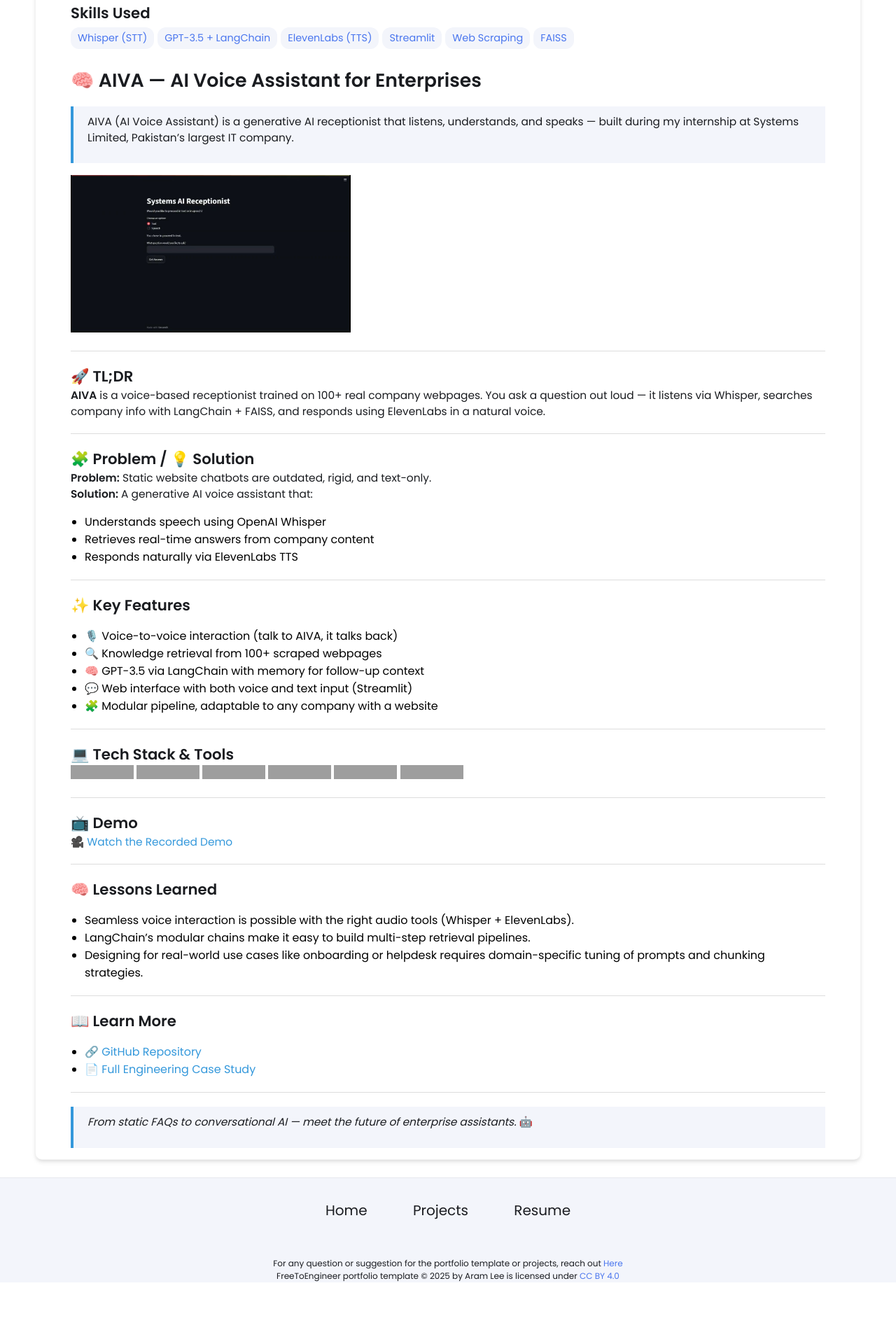
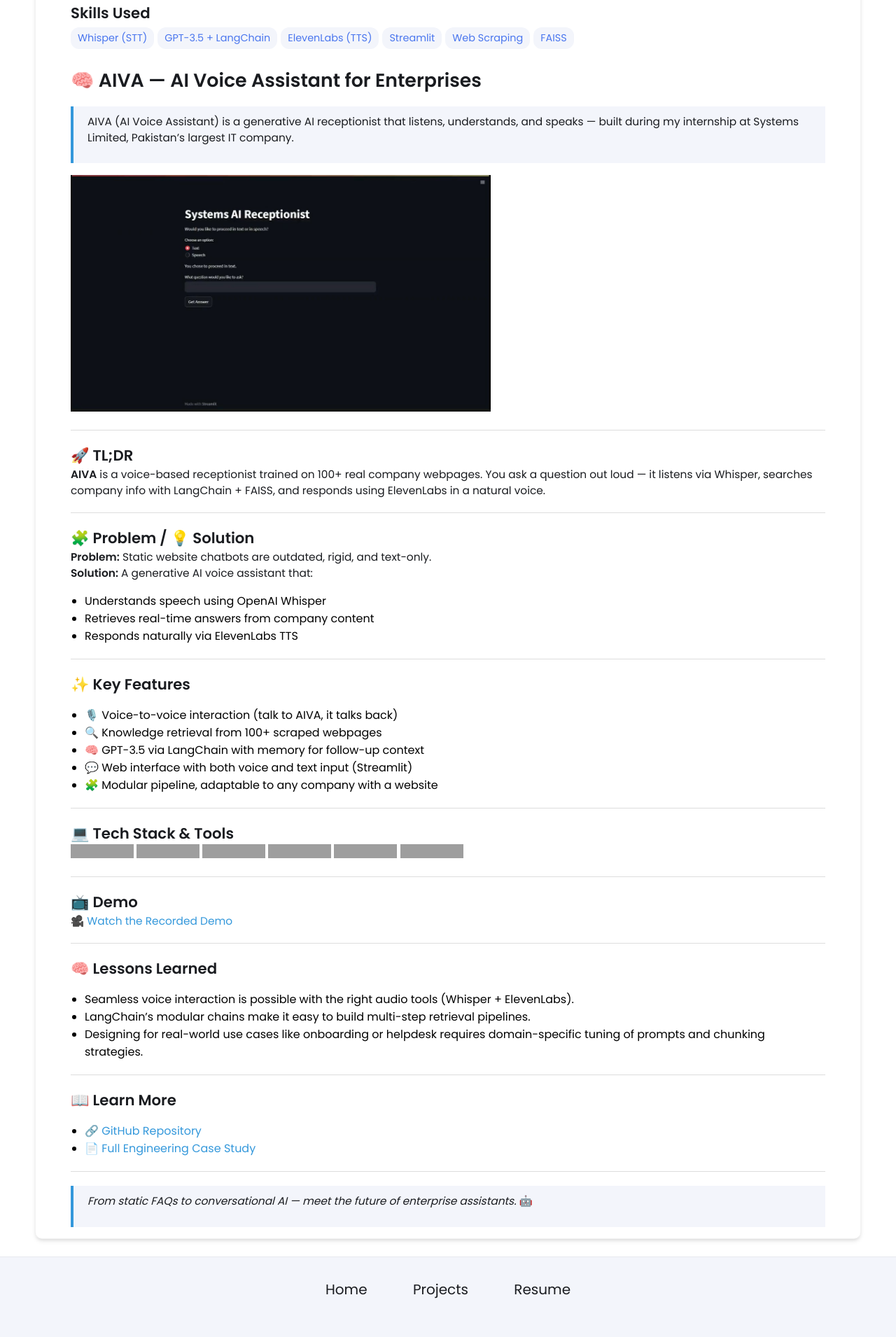
Before and after one commit to 20mup/20mup.github.io, a Jekyll site: the page built from _projects/ai-receptionist/index.md, in a window 1280 px wide. Shown: the part 618-2528 px from the top of the page at 70% size. Built offline with Jekyll 4.4.1, drawn with Linux system fonts in a browser that asks for light colours; before the commit the page ends 2450 px from its top, so only the background shows below that; grey boxes are pictures that could not be loaded.

Commit message:
Update index.md

```diff
--- a/_projects/ai-receptionist/index.md
+++ b/_projects/ai-receptionist/index.md
@@ -16,7 +16,7 @@
 
 > AIVA (AI Voice Assistant) is a generative AI receptionist that listens, understands, and speaks — built during my internship at Systems Limited, Pakistan’s largest IT company.
 
-<img src="/assets/images/aiva_interface.jpg" alt="AIVA Interface Preview" width="400"/>
+<img src="/assets/images/aiva_interface.jpg" alt="AIVA Interface Preview" width="600"/>
 
 ---
 
```
